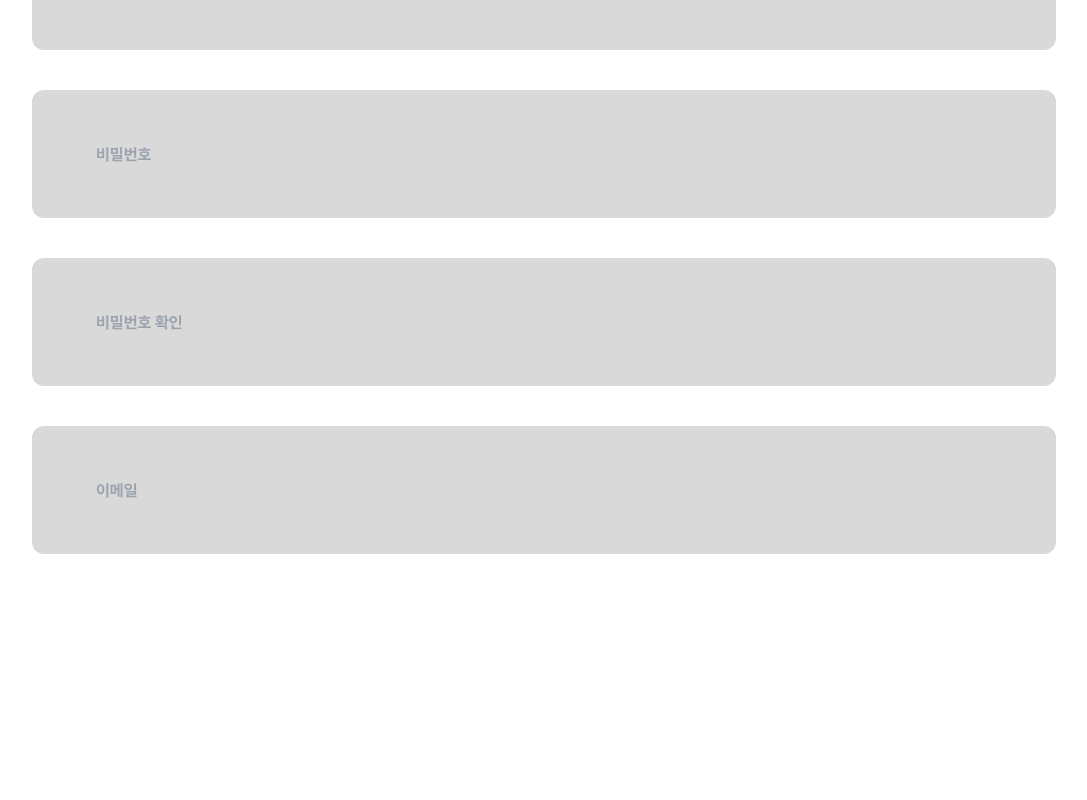
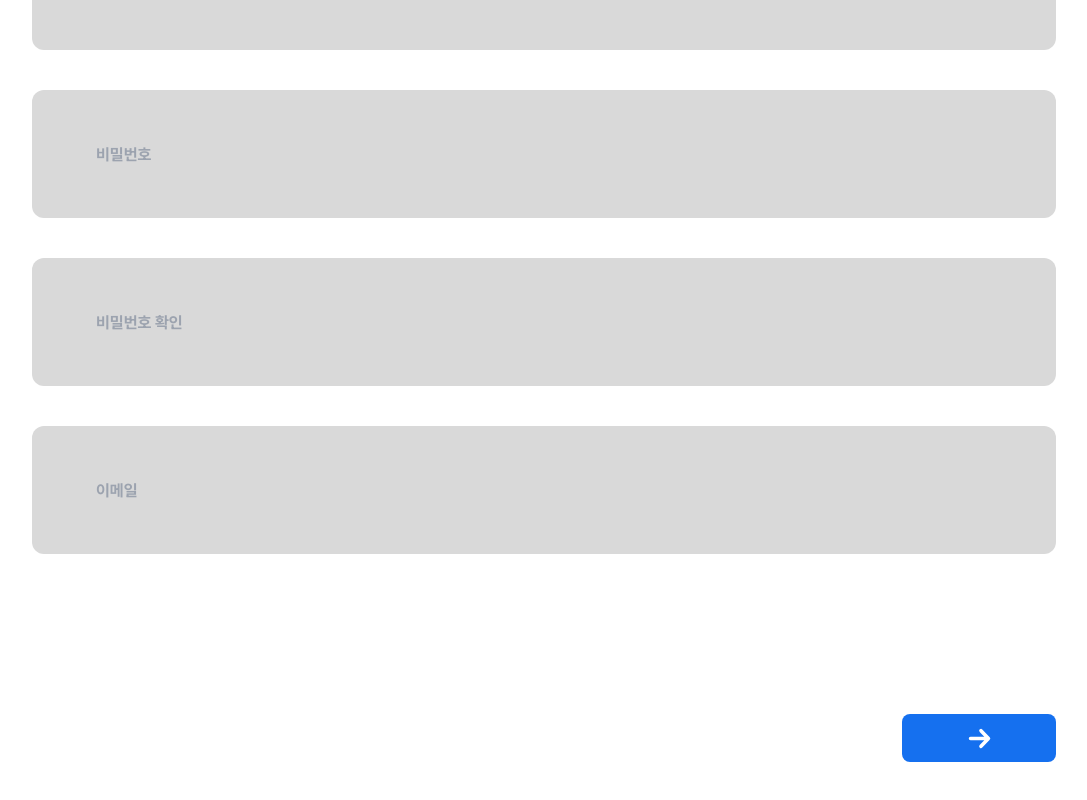
Before and after one commit to Meetup-Project/Meetup_front, a Next.js app: page /SignUp in a window 1280 px wide. Shown: the part 401-1201 px from the top of the page, without its empty margins (96-1183 px from the left). Before the commit the page ends 1083 px from the top, so only its background shows below. Built offline with nearby package versions, Linux system fonts and the light colour scheme.

Commit message:
회원가입 걷보기 완

```diff
--- a/app/pages/signup.tsx
+++ b/app/pages/signup.tsx
@@ -22,8 +22,10 @@ function signup() {
           <input id='passwordcheck' placeholder="비밀번호 확인" type='password' className=' bg-graygray w-[80vw] h-[8vh] rounded-[12px] p-[5vw] placeholder: font-bold font-pretendard'></input>
           <input id='email' placeholder='이메일' type='email' className=' bg-graygray w-[80vw] h-[8vh] rounded-[12px] p-[5vw] placeholder: font-bold font-pretendard'></input>
         </div>
-        <div id='bottomDiv' className="">
-          <div id='subbmit button'></div>
+        <div id='bottomDiv' className="flex flex-row-reverse w-full mt-[20vh]">
+          <div id='subbmit button' className=' rounded-[8px] bg-blueblue w-[12vw] h-[6vh] flex justify-center items-center'>
+            <img id='submit arrow' src="/arrow-left-sm.svg" alt='tlqkf'></img>
+          </div>
         </div>
     </div>
   )
```
Also changed, not shown: public/arrow-left-sm.svg (added).
